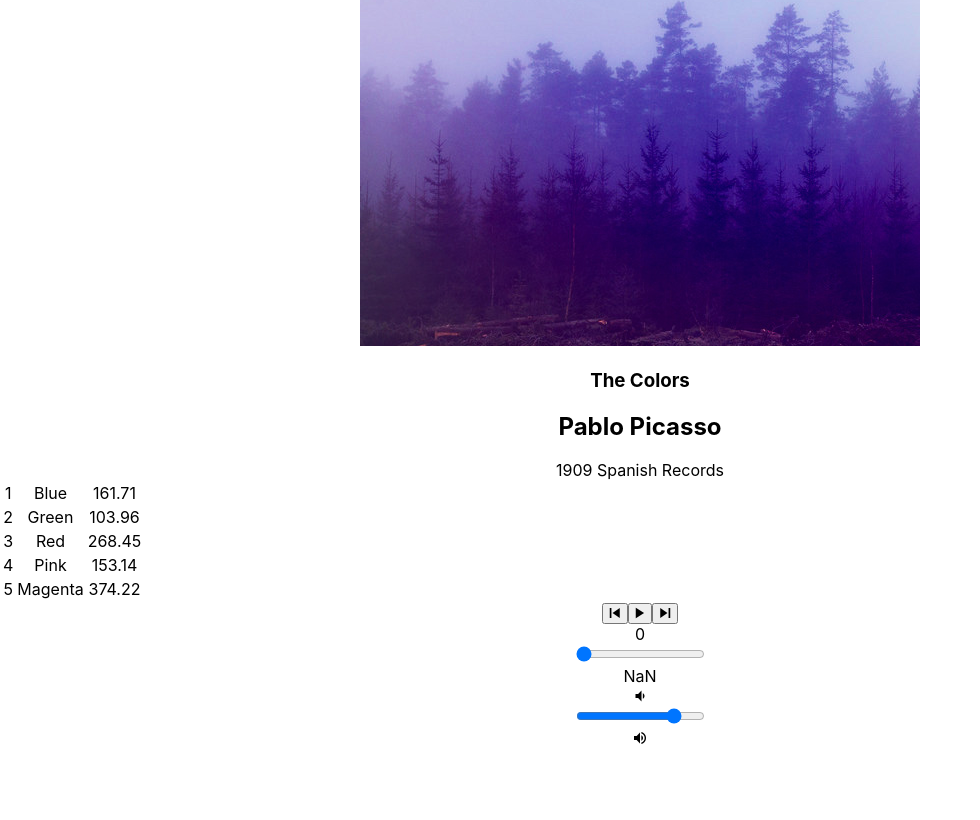
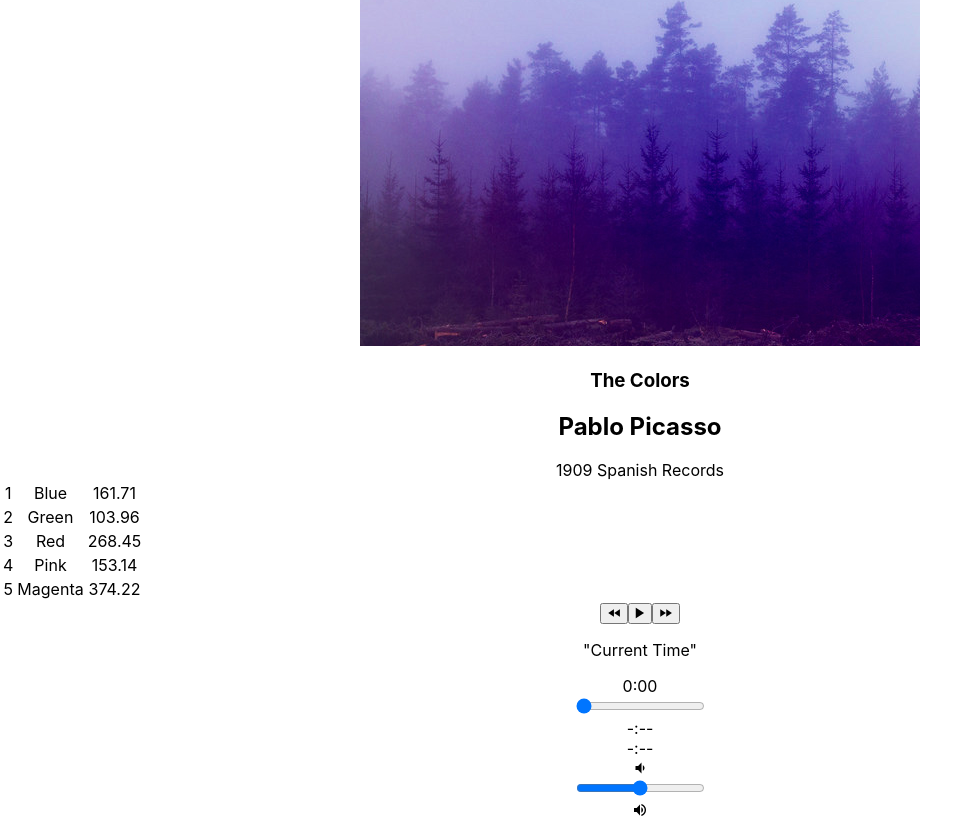
Before and after one commit to dclandon42/bloc-jams-react, a React (Create React App) app: page /album/the-colors in a window 1280 px wide. Shown: the part 316-1136 px from the top of the page, without its empty margins (0-980 px from the left). Before the commit the page ends 1064 px from the top, so only its background shows below. Built offline with nearby package versions, Linux system fonts and the light colour scheme.

Commit message:
Assignment 16 Completed

```diff
--- a/src/components/Album.js
+++ b/src/components/Album.js
@@ -39,15 +39,20 @@ class Album extends Component {
         },
         durationchange: e => {
           this.setState({ duration: this.audioElement.duration });
+        },
+        volumechange: e=>{
+          this.setState({currentVolume: this.audioElement.currentVolume});
         }
       };
       this.audioElement.addEventListener('timeupdate', this.eventListeners.timeupdate);
       this.audioElement.addEventListener('durationchange', this.eventListeners.durationchange);
+      this.audioElement.addEventListener('volumechange', this.eventListeners.volumechange);
    }
    componentWillUnmount() {
      this.audioElement.src = null;
      this.audioElement.removeEventListener('timeupdate', this.eventListeners.timeupdate);
      this.audioElement.removeEventListener('durationchange', this.eventListeners.durationchange);
+     this.audioElement.removeEventListener('volumechange', this.eventListeners.volumechange);
    }
 
     setSong(song){
@@ -114,6 +119,24 @@ class Album extends Component {
         this.setState({currentTime: newTime});
       }
 
+      handleVolumeChange(e){
+        const newVolume= e.target.value;
+        this.audioElement.volume=newVolume;
+        this.setState({volume:newVolume});
+      }
+
+      formatTime(time){
+        let minutes = Math.floor(time/60);
+        let seconds = Math.floor(time-minutes*60);
+        if (seconds<=9){
+          return minutes+":0"+seconds;
+        } else if (seconds>9){
+          return minutes+":"+seconds;
+        }else{
+          return "-:--"
+        }
+      }
+
   render(){
     return(
       <section className="album">
@@ -160,6 +183,8 @@ class Album extends Component {
           handlePrevClick={() => this.handlePrevClick()}
           handleNextClick={() => this.handleNextClick()}
           handleTimeChange={(e) => this.handleTimeChange(e)}
+          handleVolumeChange={(e)=>this.handleVolumeChange(e)}
+          formatTime={(time)=>this.formatTime(time)}
           />
         </section>
       );
--- a/src/components/PlayerBar.js
+++ b/src/components/PlayerBar.js
@@ -1,22 +1,25 @@
 import React, {Component} from 'react';
 
 class PlayerBar extends Component {
-  render(){
-    return(
-    <section className="player-bar" onClick={this.props.handleSongClick}>
+  render() {
+    return (
+       <section className="player-bar">
         <section id="buttons">
-        <button id="previous" onClick={this.props.handlePrevClick}>
-          <span className="icon ion-md-skip-backward"></span>
+          <button id="previous"
+          onClick={this.props.handlePrevClick}>
+            <span className="icon ion-md-rewind"></span>
           </button>
-        <button id="play-pause">
-          <span className={this.props.isPlaying ? "icon ion-md-pause" : 'icon ion-md-play'}></span>
+          <button id="play-pause"
+          onClick={this.props.handleSongClick} >
+            <span className={ this.props.isPlaying ? "icon ion-md-pause" : "icon ion-md-play" }></span>
           </button>
-        <button id="next" onClick={this.props.handleNextClick}>
-          <span className="icon ion-md-skip-forward"></span>
+          <button id="next"
+          onClick={this.props.handleNextClick}>
+            <span className="icon ion-md-fastforward"></span>
           </button>
         </section>
         <section id="time-control">
-        <div className="current-time">{this.props.currentTime}</div>
+          <span id="currentTime"><div className="current-time"><p>"Current Time"</p>{this.props.formatTime(this.props.currentTime)}</div></span>
           <input
             type="range"
             className="seek-bar"
@@ -26,13 +29,26 @@ class PlayerBar extends Component {
             step="0.01"
             onChange={this.props.handleTimeChange}
           />
-        <div className="total-time">{this.props.duration}</div>
+          <div className= "time-remaining">{this.props.formatTime(this.props.duration - this.props.currentTime)}</div>
+          <div className="total-time">{this.props.formatTime(this.props.duration)}</div>
         </section>
+        <div className = "volume-Bar">
         <section id="volume-control">
           <div className="icon ion-md-volume-low"></div>
-        <input type="range" className="seek-bar" value="80" />
+          <div className PlayerBar-Actual>
+          <input
+            type="range"
+            className="seek-bar"
+            value={ this.props.currentVolume }
+            max="1"
+            min="0"
+            step="0.01"
+            onChange={ this.props.handleVolumeChange }
+          />
+          </div>
+          </section>
+        </div>
           <div className="icon ion-md-volume-high"></div>
-      </section>
         </section>
     );
   }
```
Lines whose indentation alone changed are shown as unchanged.
